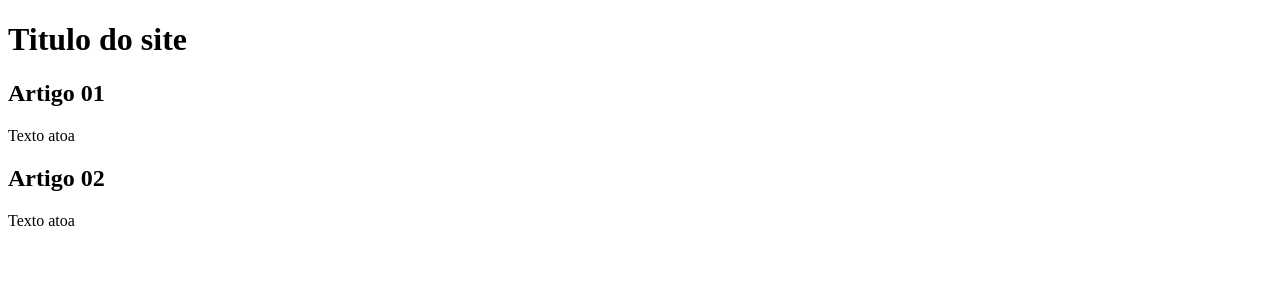
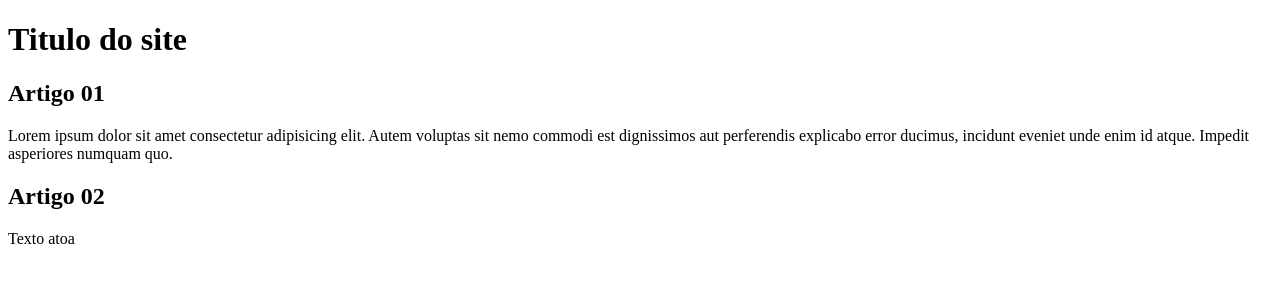
Before and after one commit to GuiOlympio/ProjetoSite, a plain HTML site: page index.html in a window 1280 px wide. Drawn offline with Linux system fonts and the light colour scheme.

Commit message:
comecei a mudar o conteudo

```diff
--- a/index.html
+++ b/index.html
@@ -3,7 +3,7 @@
 <head>
     <meta charset="UTF-8">
     <meta name="viewport" content="width=device-width, initial-scale=1.0">
-    <title>titulo do site</title>
+    <title>Guilherme Olympio</title>
 </head>
 <body>
     <main>
@@ -12,7 +12,7 @@
         </header>
         <article>
             <h2>Artigo 01</h2>
-            <p> Texto atoa </p>
+            <p> Lorem ipsum dolor sit amet consectetur adipisicing elit. Autem voluptas sit nemo commodi est dignissimos aut perferendis explicabo error ducimus, incidunt eveniet unde enim id atque. Impedit asperiores numquam quo. </p>
         </article>
         <article>
             <h2>Artigo 02</h2>
```
